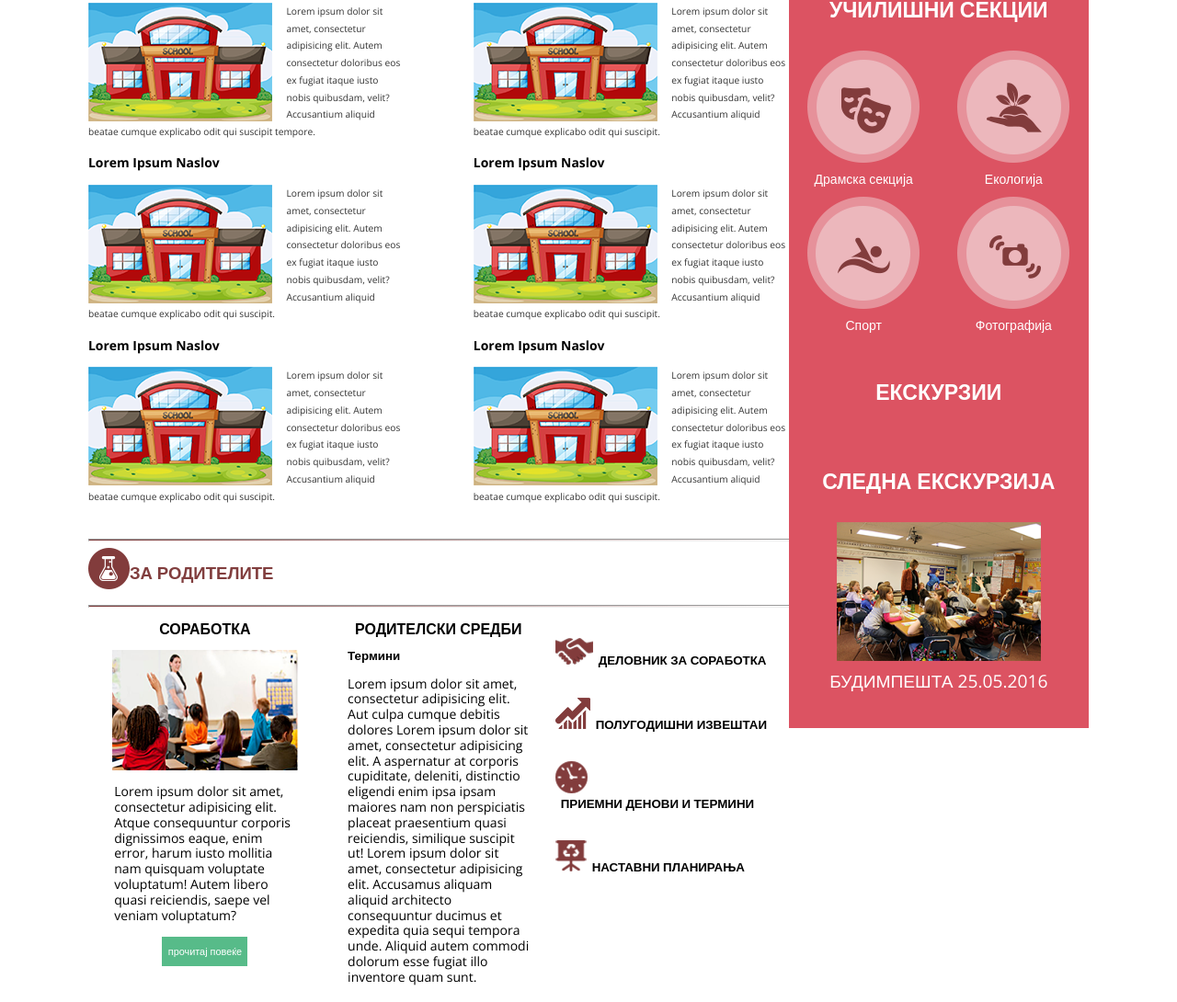
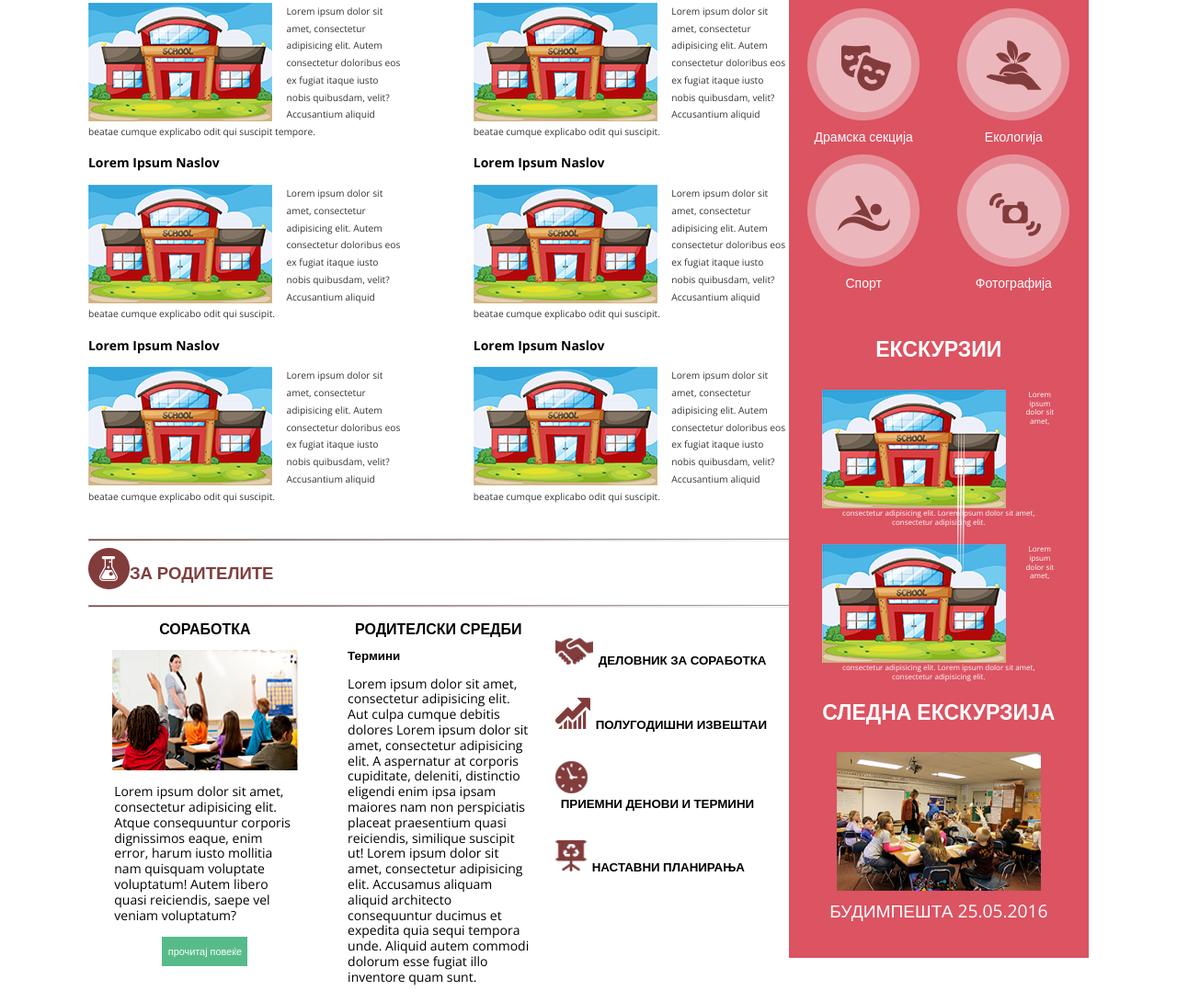
Before and after one commit to Dimitar80/HTML5, a plain HTML site: page ОУ Љубен Лапе/Ljuben Lape update 16-04-2016/ljuben lape/index.html in a window 1280 px wide. Shown: the part 1541-2631 px from the top of the page at 92% size. Drawn offline with nearby package versions, Linux system fonts and the light colour scheme.

Commit message:
mali izmeni

```diff
--- a/ОУ Љубен Лапе/Ljuben Lape update 16-04-2016/ljuben lape/assets/styles/main.css
+++ b/ОУ Љубен Лапе/Ljuben Lape update 16-04-2016/ljuben lape/assets/styles/main.css
@@ -514,6 +514,10 @@ div.content div.right-side{
 		padding: 10px 0;
 	}
 
+	.raspored1, .raspored2{
+		font-size: 0.85vw;
+	}
+
 	.right-side .sekcii{
 		width: 100%;
 	}
@@ -531,7 +535,30 @@ div.content div.right-side{
 
 .right-side .ekskurzii{
 	width: 100%;
+	position: relative;
 }
+	.ekskurzii img.linija{
+		position: absolute;
+		top:14.44vh;
+		left: 13.91vw;
+	}
+
+	.ekskurzii .info{
+		width: 100%;
+		padding: 0 2.86vw;
+		box-sizing:border-box;
+		margin-bottom: 1.56vw;
+		font-size: 0.63vw;
+  		line-height: 1.2;
+
+	}
+	.ekskurzii .info img{
+		float: left;
+		margin-right: 1.56vw;
+	}
+
+
+
 .right-side .ekskurzii span{
 	display: block;
 	text-transform: uppercase;
@@ -600,6 +627,7 @@ div.copyright{
     text-align: center;
     background-color: #6c6767;
     color: #ffffff;
+    font-size: 12px;
 }
 div.copyright p{
     padding: 10px 0;
--- a/ОУ Љубен Лапе/Ljuben Lape update 16-04-2016/ljuben lape/index.html
+++ b/ОУ Љубен Лапе/Ljuben Lape update 16-04-2016/ljuben lape/index.html
@@ -286,6 +286,17 @@
 			</div>
 			<div class="ekskurzii">
 				<h1>Екскурзии</h1>
+				<img src="assets/images/linija.png" class="linija" alt="">
+				<div class="info">
+					<img src="assets/images/post-slika1.png" alt="">
+					<p>Lorem ipsum dolor sit amet, consectetur adipisicing elit. Lorem ipsum dolor sit amet, consectetur adipisicing elit.
+					</p>
+				</div>
+
+				<div class="info">
+					<img src="assets/images/post-slika1.png" alt="">
+					<p>Lorem ipsum dolor sit amet, consectetur adipisicing elit. Lorem ipsum dolor sit amet, consectetur adipisicing elit.					</p>
+				</div>
 				<h1>Следна екскурзија</h1>
 				<img class="ekskurzija" src="assets/images/slika-ekskurzija.png" alt="">
 				<span>Будимпешта 25.05.2016</span>
```
Also changed, not shown: ОУ Љубен Лапе/Ljuben Lape update 16-04-2016/ljuben lape/assets/images/linija.png (added).
